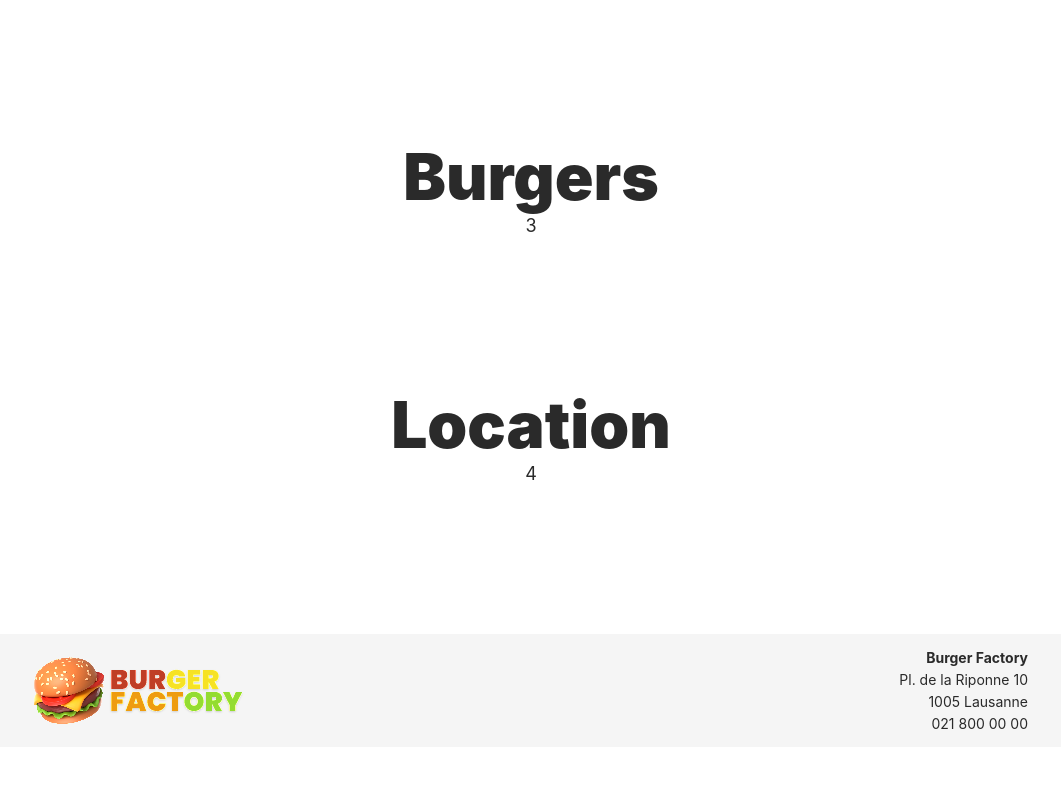
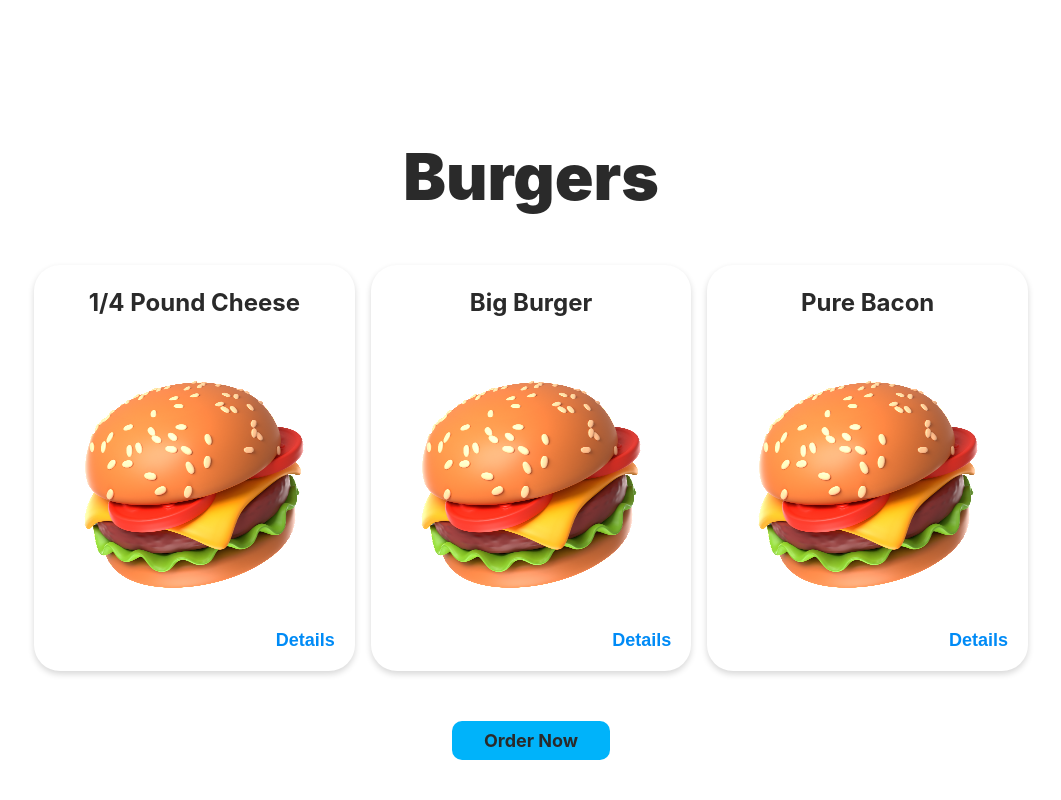
Before and after one commit to NataliiaOnopriichuk/burger-factory, a React (Create React App) app: page / in a window 1280 px wide. Shown: the part 1420-2220 px from the top of the page, without its empty margins (109-1170 px from the left). Before the commit the page ends 2167 px from the top, so only its background shows below. Built offline with nearby package versions, Linux system fonts and the light colour scheme.

Commit message:
addad section burgers

```diff
--- /dev/null
+++ b/src/Burgers/Burgers.jsx
@@ -0,0 +1,36 @@
+import { Section } from 'components/Section/Section';
+import style from './Burgers.module.scss';
+import { v4 as uuidv4 } from 'uuid';
+import burger from '../assets/images/png/burger.png';
+import burger2x from '../assets/images/png/burger@2x.png';
+import { Button } from 'components/Button/Button';
+
+const burgers = [
+  { name: '1/4 Pound Cheese', url: burger, url2x: burger2x },
+  { name: 'Big Burger', url: burger, url2x: burger2x },
+  { name: 'Pure Bacon', url: burger, url2x: burger2x },
+];
+
+export const Burgers = () => {
+  return (
+    <>
+      <Section id="Burgers" title="Burgers">
+        <div className={style.wrapper}>
+          {burgers.map(({ name, url, url2x }) => (
+            <div key={uuidv4()} className={style.inner}>
+              <p className={style.subtitle}>{name}</p>
+              <img
+                className={style.img}
+                src={url}
+                srcSet={`${url} 1x, ${url2x} 2x`}
+                alt={name}
+              />
+              <button className={style.btn}>Details</button>
+            </div>
+          ))}
+        </div>
+        <Button title="Order Now" />
+      </Section>
+    </>
+  );
+};
--- /dev/null
+++ b/src/Burgers/Burgers.module.scss
@@ -0,0 +1,48 @@
+@import '../styles/vars';
+
+.wrapper {
+  display: flex;
+  gap: 16px;
+
+  margin: 50px 0;
+}
+
+.inner {
+  display: flex;
+  flex-direction: column;
+
+  width: 100%;
+  padding: 20px;
+
+  background-color: $mainBgnColor;
+  box-shadow: $boxShadow;
+
+  border-radius: 26px;
+}
+
+.subtitle {
+  margin-bottom: 61px;
+
+  font-size: 24px;
+  font-weight: 700;
+  line-height: 1.46;
+}
+
+.img {
+  margin-bottom: 42px;
+  margin-left: auto;
+  margin-right: auto;
+}
+
+.btn {
+  align-self: flex-end;
+  padding: 0;
+
+  background-color: transparent;
+  color: $accentTextColor;
+
+  border: none;
+
+  font-size: inherit;
+  font-weight: 700;
+}
--- a/src/components/App.jsx
+++ b/src/components/App.jsx
@@ -1,3 +1,4 @@
+import { Burgers } from 'Burgers/Burgers';
 import { Story } from 'Story/Story';
 import { Ingredients } from './Ingredients/Ingredients';
 import { Layout } from './Layout/Layout';
@@ -8,10 +9,7 @@ export const App = () => {
     <Layout>
       <Ingredients />
       <Story />
-
-      <Section id="Burgers" title="Burgers">
-        3
-      </Section>
+      <Burgers />
       <Section id="Location" title="Location">
         4
       </Section>
```
